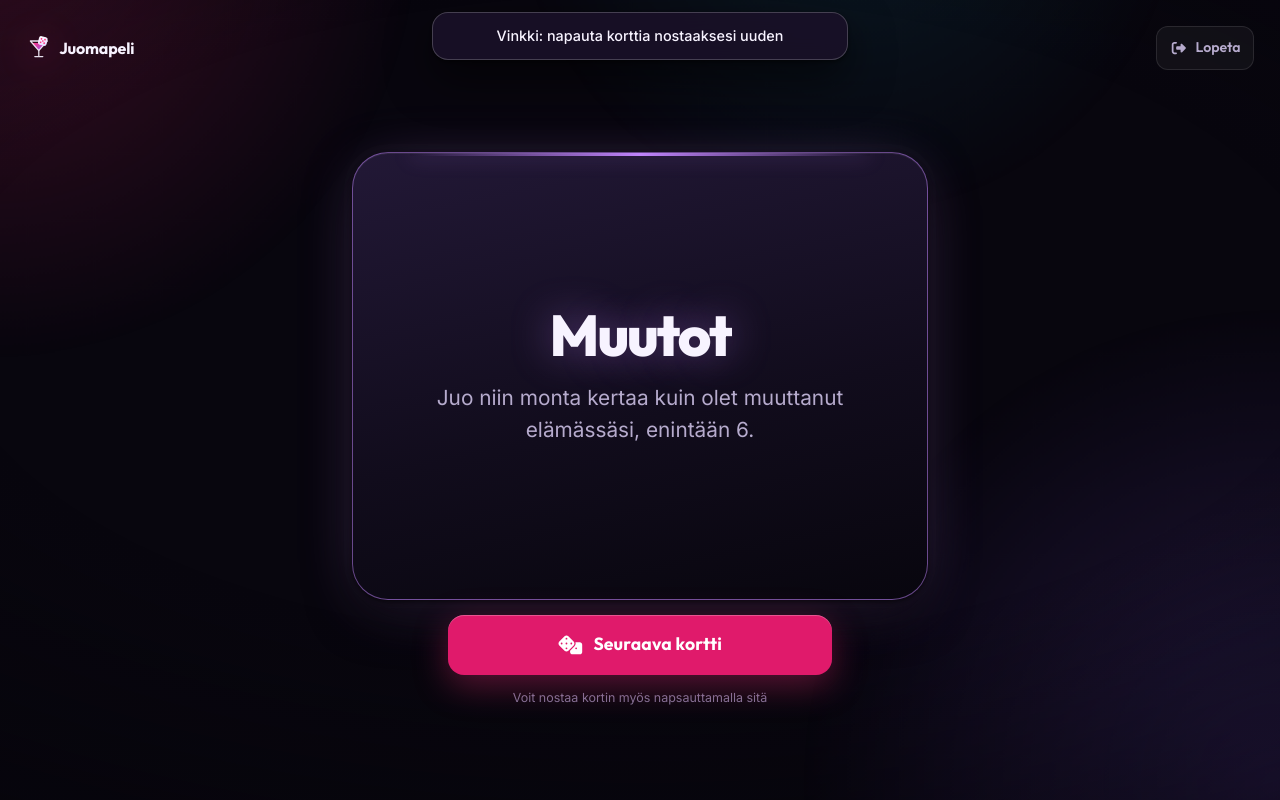
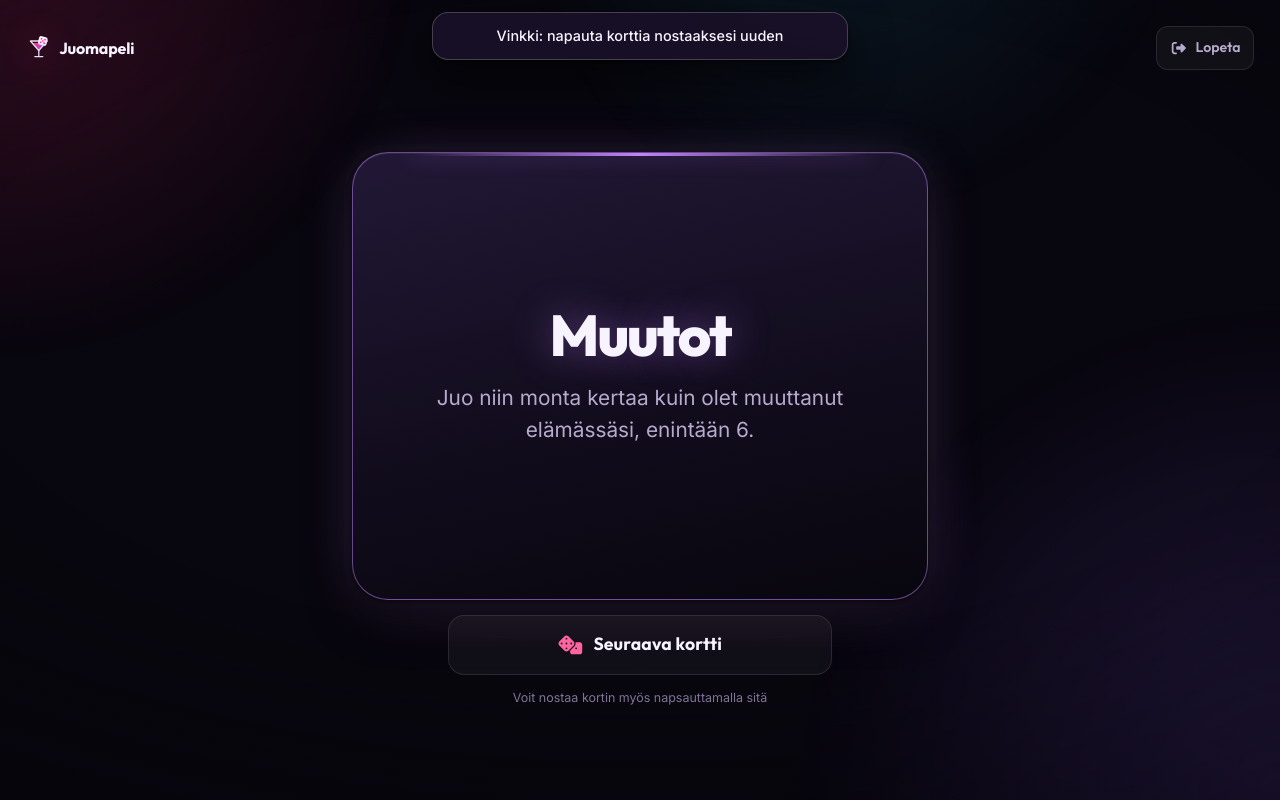
Before and after one commit to roqqq3/card-game, a React (Create React App) app: page / in a window 1280 px wide. Both pictures are taken after a click on the button "Nopea peli". Built offline with nearby package versions, Linux system fonts and the light colour scheme.

Commit message:
Make draw button less main focus

```diff
--- a/src/components/DrawButton.tsx
+++ b/src/components/DrawButton.tsx
@@ -14,21 +14,20 @@ const Button = styled.button`
   justify-content: center;
   gap: 0.7rem;
   padding: 0.9rem 1.5rem;
-  border: 0;
+  border: 1px solid var(--border);
   border-radius: var(--r-md);
-  color: #fff;
-  background: var(--brand);
-  box-shadow: var(--glow-brand), inset 0 1px 0 rgba(255, 255, 255, 0.25);
+  color: var(--text);
+  background: var(--surface);
   font-family: var(--font-display);
   font-size: clamp(1rem, 2.6vw, 1.1rem);
   font-weight: 700;
   letter-spacing: 0.01em;
-  transition: transform 160ms var(--ease-out), box-shadow 160ms var(--ease-out), filter 160ms var(--ease-out);
+  transition: transform 160ms var(--ease-out), background-color 160ms var(--ease-out), border-color 160ms var(--ease-out);
 
   ${hoverOnly`
     &:hover {
-      box-shadow: var(--glow-brand-lg), inset 0 1px 0 rgba(255, 255, 255, 0.25);
-      filter: saturate(1.12) brightness(1.06);
+      border-color: var(--border-strong);
+      background: var(--surface-hover);
       transform: translateY(-0.125rem);
     }
   `}
@@ -44,15 +43,17 @@ const Button = styled.button`
 `
 
 const Icon = styled(FontAwesomeIcon)`
+  color: var(--pink-bright);
   font-size: 1.1em;
 `
 
 const Shortcut = styled.kbd`
   margin-left: 0.15rem;
   padding: 0.2rem 0.45rem;
-  border: 1px solid rgba(255, 255, 255, 0.4);
+  border: 1px solid var(--border-strong);
   border-radius: var(--r-xs);
-  background: rgba(0, 0, 0, 0.14);
+  color: var(--text-muted);
+  background: rgba(255, 255, 255, 0.06);
   font-family: var(--font-body);
   font-size: 0.66rem;
   font-weight: 600;
```
